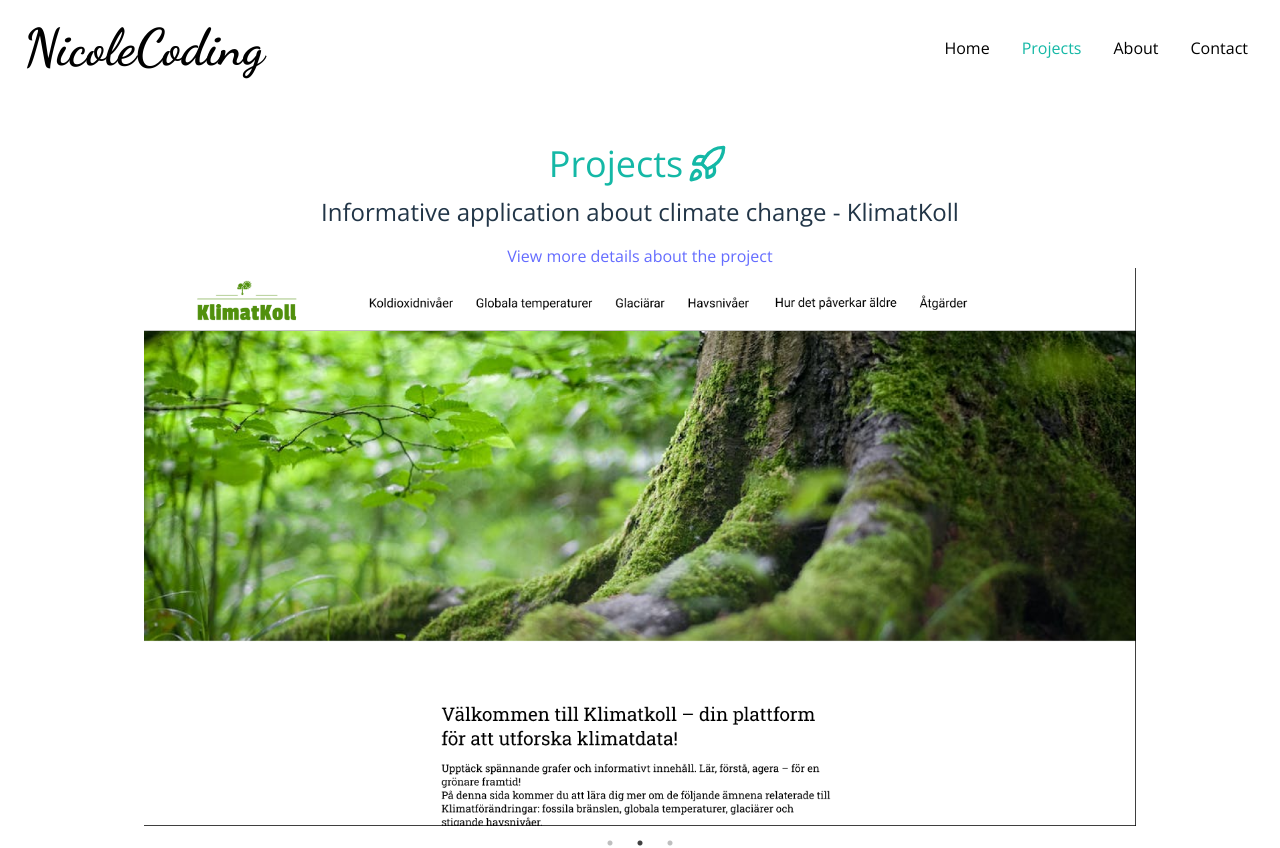
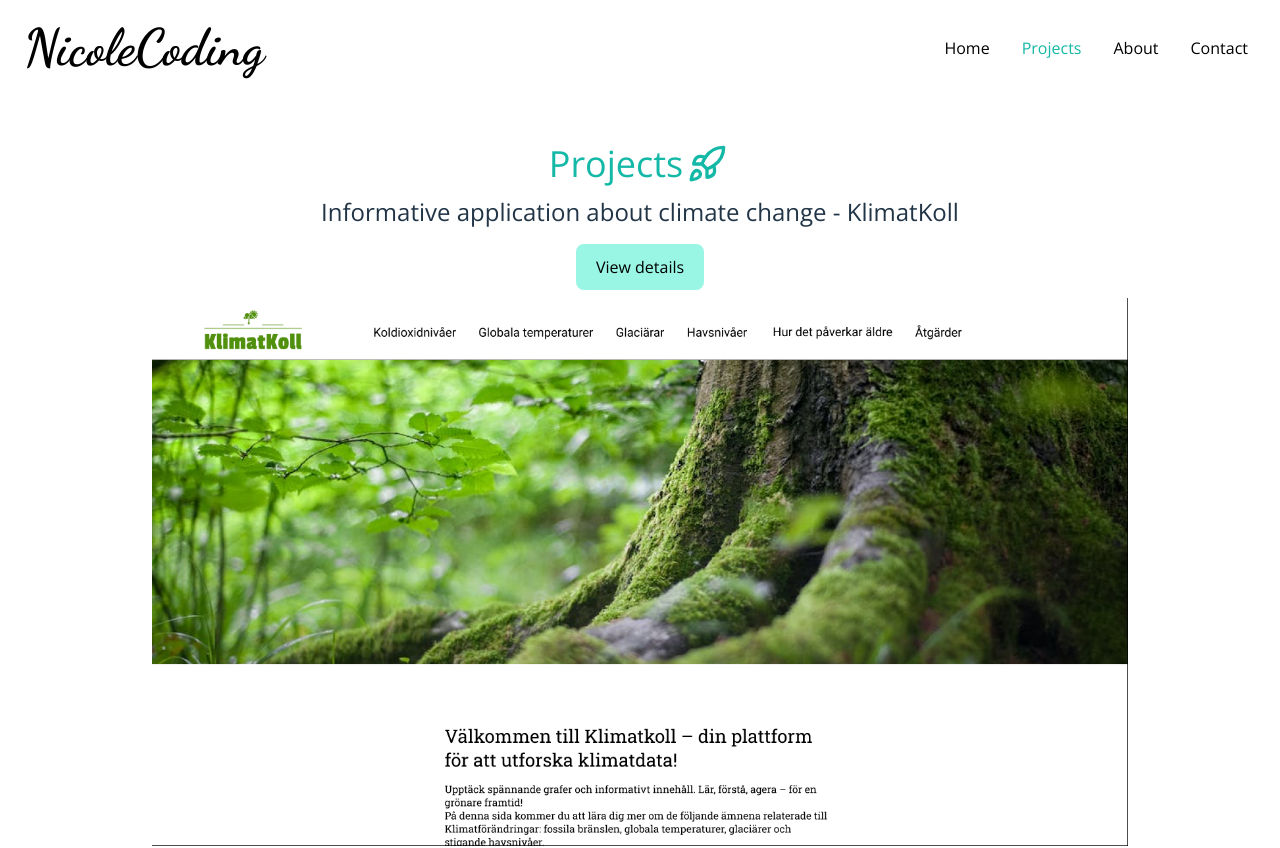
Before and after one commit to NicoleCoding/Portfolio-react, a React (Vite) app: page /projects in a window 1280 px wide. Shown: the top 848 px of the page. Built offline with nearby package versions, Linux system fonts and the light colour scheme.

Commit message:
- Links changed to buttons (Button wrapped in Link)

```diff
--- a/src/components/ProjectCarousel.jsx
+++ b/src/components/ProjectCarousel.jsx
@@ -1,5 +1,6 @@
 import Slider from "react-slick";
 import { Link } from "wouter";
+import Button from "./Button";
 
 const projects = [{
     id: "1",
@@ -37,8 +38,10 @@ export default function ProjectCarousel() {
                 {projects.map(project => (
                     <div key={project.id} className="text-center">
                         <h3 className="mb-2 p-2 text-2xl font-semibold">{project.title}</h3>
-                        <Link href={`/projects/${project.id}`}>View more details about the project</Link>
-                        <img src={project.projectImage} alt={project.title} width="1000rem" className="mx-auto"
+                        <Link href={`/projects/${project.id}`} className="py-1 px-2 text-black hover:text-teal-500">
+                            <Button className="bg-teal-200" text="View details"></Button>
+                        </Link>
+                        <img src={project.projectImage} alt={project.title} width="1000rem" className="mx-auto p-2"
                          onError={(e) => {
                             console.error('Image failed to load:', project.projectImage);
                             e.target.style.display = 'none'; // Hide broken image
--- a/src/pages/Project.jsx
+++ b/src/pages/Project.jsx
@@ -38,8 +38,8 @@ export default function Project() {
 
     return (
         <div className="p-5 font-custom">
-                <Link href="/projects">
-                <Button text="Go back to projects"></Button>
+                <Link href="/projects" className="py-1 px-2 text-black hover:text-teal-500">
+                    <Button text="Go back to projects" className="bg-teal-200"></Button>
                 </Link>
                 <h2 className="font-bold text-4xl text-teal-500 m-2">{project.title}</h2>
                 <p className="text-base text-gray-600 p-2">{project.description}</p>
```
